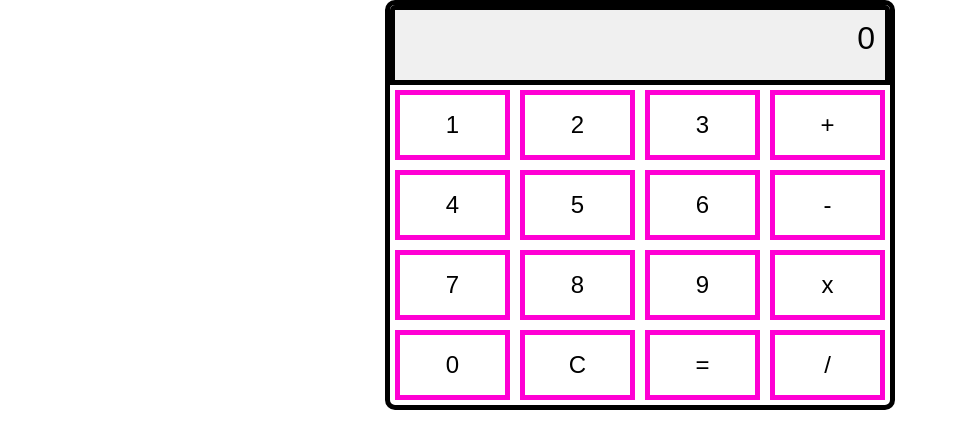
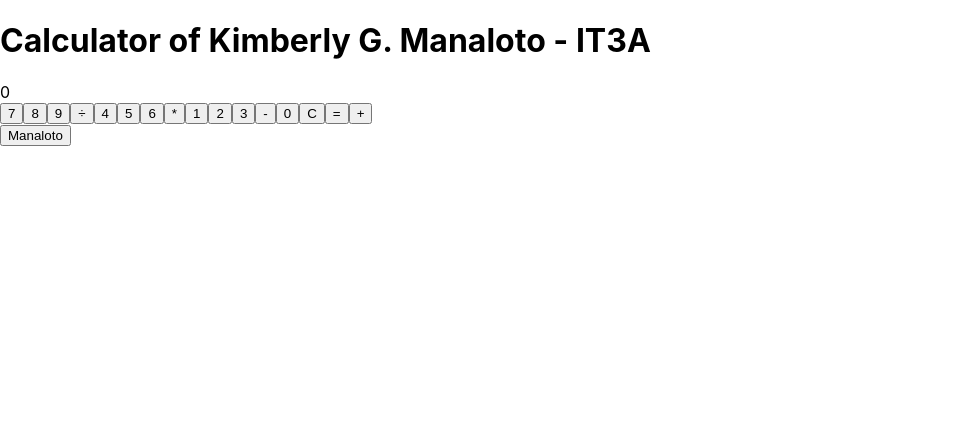
Before and after one commit to kiminamo/calculator, a React (Create React App) app: page / in a window 1280 px wide. Shown: the top 448 px of the page, without its empty margins (0-958 px from the left). Built offline with nearby package versions, Linux system fonts and the light colour scheme.

Commit message:
third commit

```diff
--- a/src/App.js
+++ b/src/App.js
@@ -1,52 +1,57 @@
 import React, { useState } from 'react';
 import './App.css';
 
-function Key({ label, onClick }) {
-  return (
-    <button className="Button" onClick={onClick}>
-      {label}
-    </button>
-  );
-}
+function App() {
+  const [display, setDisplay] = useState('0');
 
-function Display({ value }) {
-  return (
-    <div className="Disp">
-      {value}
-    </div>
-  );
-}
+  const handleButtonClick = (value) => {
+    if (display === '0' || display === 'ERROR') {
+      setDisplay(value);
+    } else {
+      setDisplay(display + value);
+    }
+  };
 
-function App() {
-  const [displayValue, setDisplayValue] = useState("0");
+  const handleClear = () => {
+    setDisplay('0');
+  };
 
-  const handleClick = (label) => {
-    setDisplayValue(prev => prev === "0" ? label.toString() : prev + label);
+  const handleShowName = () => {
+    setDisplay('Kimberly G. Manaloto');
+  };
+
+  const handleCalculate = () => {
+    try {
+      const expression = display.replace(/÷/g, '/');
+      setDisplay(eval(expression).toString());
+    } catch (error) {
+      setDisplay('Error');
+    }
   };
 
   return (
-    <div className="App">
-      <div className="Calc">
-        <Display value={displayValue} />
-        <div className="ButtonsContainer">
-          <Key label={1} onClick={() => handleClick(1)} />
-          <Key label={2} onClick={() => handleClick(2)} />
-          <Key label={3} onClick={() => handleClick(3)} />
-          <Key label="+" onClick={() => handleClick('+')} />
-          <Key label={4} onClick={() => handleClick(4)} />
-          <Key label={5} onClick={() => handleClick(5)} />
-          <Key label={6} onClick={() => handleClick(6)} />
-          <Key label="-" onClick={() => handleClick('-')} />
-          <Key label={7} onClick={() => handleClick(7)} />
-          <Key label={8} onClick={() => handleClick(8)} />
-          <Key label={9} onClick={() => handleClick(9)} />
-          <Key label="x" onClick={() => handleClick('*')} />
-          <Key label={0} onClick={() => handleClick(0)} />
-          <Key label="C" onClick={() => setDisplayValue("0")} />
-          <Key label="=" onClick={() => {}} />
-          <Key label="/" onClick={() => handleClick('/')} />
-        </div>
+    <div className="calculator">
+      <h1 className='head'>Calculator of Kimberly G. Manaloto - IT3A</h1>
+      <div className="display">{display}</div>
+      <div className="buttons">
+        <button onClick={() => handleButtonClick('7')}>7</button>
+        <button onClick={() => handleButtonClick('8')}>8</button>
+        <button onClick={() => handleButtonClick('9')}>9</button>
+        <button onClick={() => handleButtonClick('÷')}>÷</button>
+        <button onClick={() => handleButtonClick('4')}>4</button>
+        <button onClick={() => handleButtonClick('5')}>5</button>
+        <button onClick={() => handleButtonClick('6')}>6</button>
+        <button onClick={() => handleButtonClick('*')}>*</button>
+        <button onClick={() => handleButtonClick('1')}>1</button>
+        <button onClick={() => handleButtonClick('2')}>2</button>
+        <button onClick={() => handleButtonClick('3')}>3</button>
+        <button onClick={() => handleButtonClick('-')}>-</button>
+        <button onClick={() => handleButtonClick('0')}>0</button>
+        <button onClick={handleClear}>C</button>
+        <button onClick={handleCalculate}>=</button>
+        <button onClick={() => handleButtonClick('+')}>+</button>
       </div>
+      <button className="name-button" onClick={handleShowName}>Manaloto</button>
     </div>
   );
 }
```
